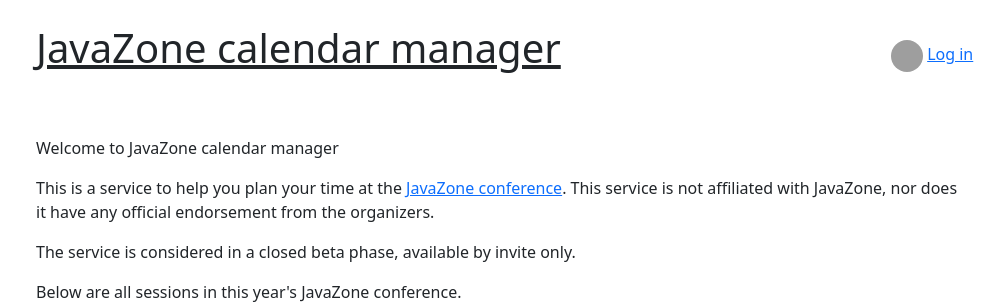
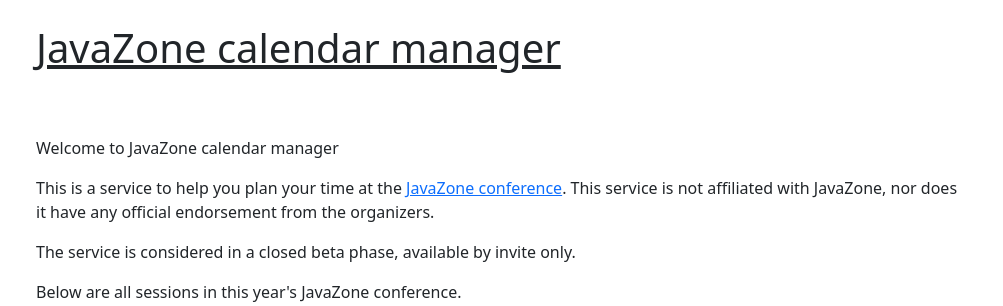
Before and after one commit to mortenlj/javazone, a FastAPI app: template templates/index.html.j2 in a window 1280 px wide. Shown: the top 306 px of the page, without its empty margins (46-1049 px from the left). Run offline with FastAPI, Linux system fonts and the light colour scheme; the template is opened without the code that fills it, so the values that code supplies are empty; parts of the project's set-up code (start-up, migrations or seed data) failed here and were passed over; grey boxes are pictures that could not be loaded.

Commit message:
Remove profile widget, we don't need it

```diff
--- a/templates/base.html.j2
+++ b/templates/base.html.j2
@@ -20,10 +20,7 @@
     <main class="text-center text-lg-start bg-body">
         <div class="container py-4">
             <div class="hstack row">
-                <h1 class="mb-3 col-9"><a class="h1 mb-3" href="/">{{ request.app.title }}</a></h1>
-                <div class="col-3" hx-get="/widgets/profile" hx-trigger="load" hx-swap="innerHTML">
-                    {% include "widgets/profile.html.j2" %}
-                </div>
+                <h1 class="mb-3 col"><a class="h1 mb-3" href="/">{{ request.app.title }}</a></h1>
             </div>
             <div class="hstack row align-items-start py-5" style="min-height: 50vh !important;">
                 <div class="col-10">
--- a/templates/widgets/profile.html.j2
+++ /dev/null
@@ -1,9 +0,0 @@
-<div>
-    {% if user %}
-        <img src="{{ user.picture }}" alt="Profile picture" class="rounded-circle" style="width: 32px; height: 32px;">
-        {{ user.name }}
-    {% else %}
-        <img src="https://icons.getbootstrap.com/assets/icons/question-circle.svg" class="rounded-circle" style="width: 32px; height: 32px;"></img>
-        <a href="{{ url_for("login") }}">Log in</a>
-    {% endif %}
-</div>
```
Also changed, not shown: javazone/http/www/widgets.py (+2 -22 lines).
